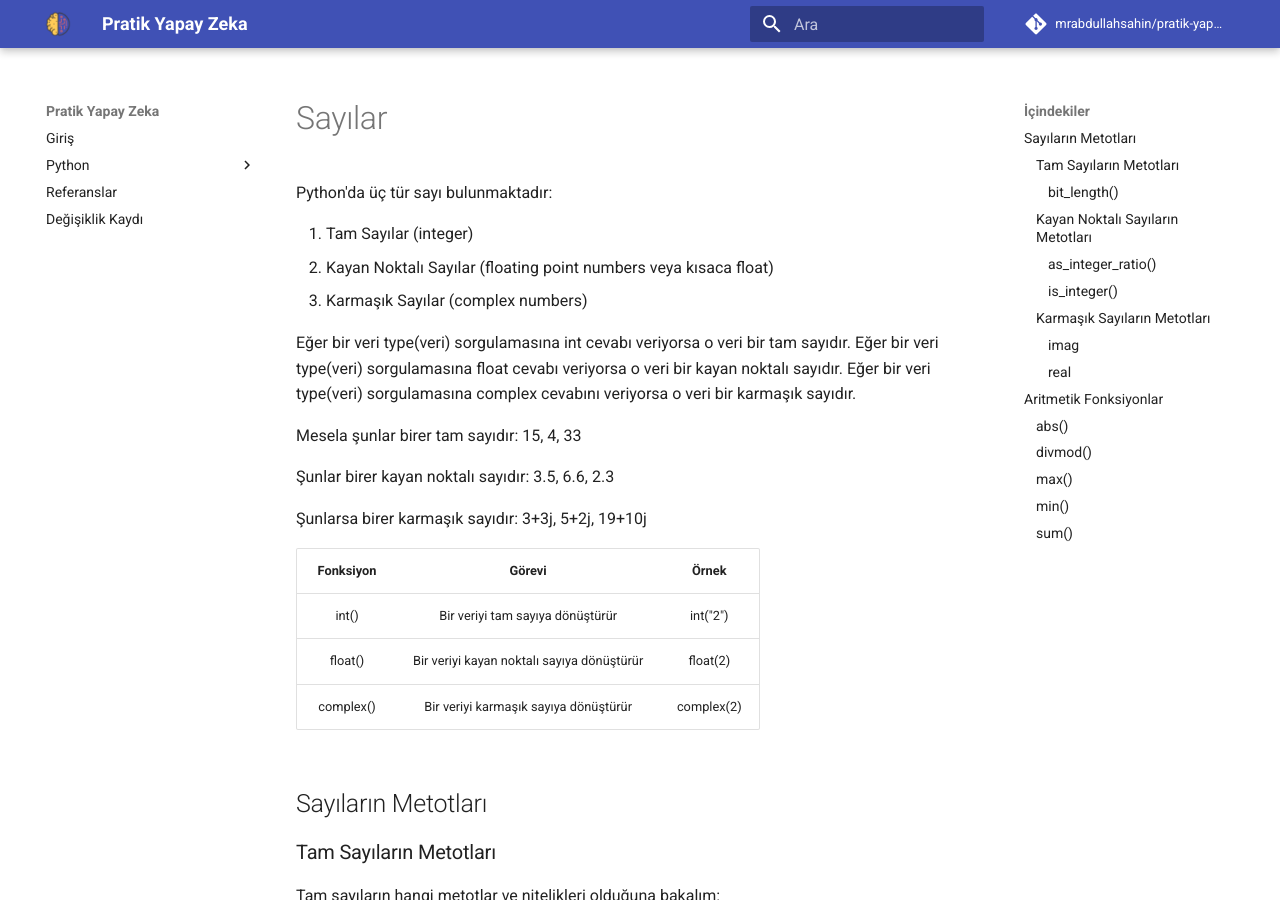
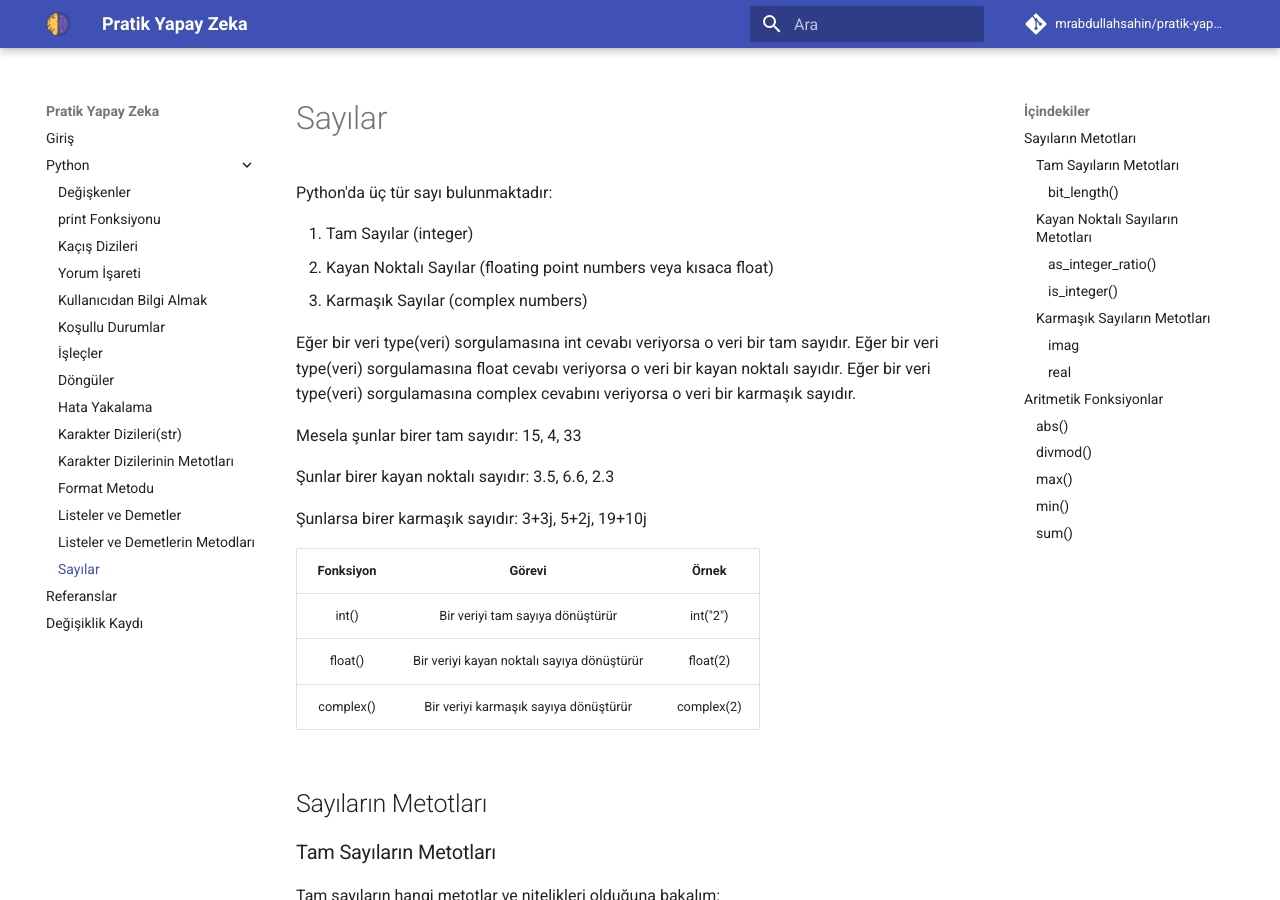
Before and after one commit to mrabdullahsahin/pratik-yapay-zeka, an MkDocs documentation site: the page built from docs/python/python_sayilar.md, in a window 1280 px wide and 900 px high. Built offline with MkDocs 1.6.1 and Material for MkDocs 9.7.7, drawn with Linux system fonts in a browser that asks for light colours; comment, search, counter and statistics services are not loaded; part of the change alters nothing that is shown.

Commit message:
Update nav on mkdocs.yml

```diff
--- a/mkdocs.yml
+++ b/mkdocs.yml
@@ -42,6 +42,7 @@ nav:
     - Format Metodu: python/python_format_metodu.md
     - Listeler ve Demetler: python/python_listeler_demetler.md
     - Listeler ve Demetlerin Metodları: python/python_listeler_demetler_metodlari.md
+    - Sayılar: python/python_sayilar.md
   - Referanslar: referanslar.md
   - Değişiklik Kaydı: changelog.md
 
```
